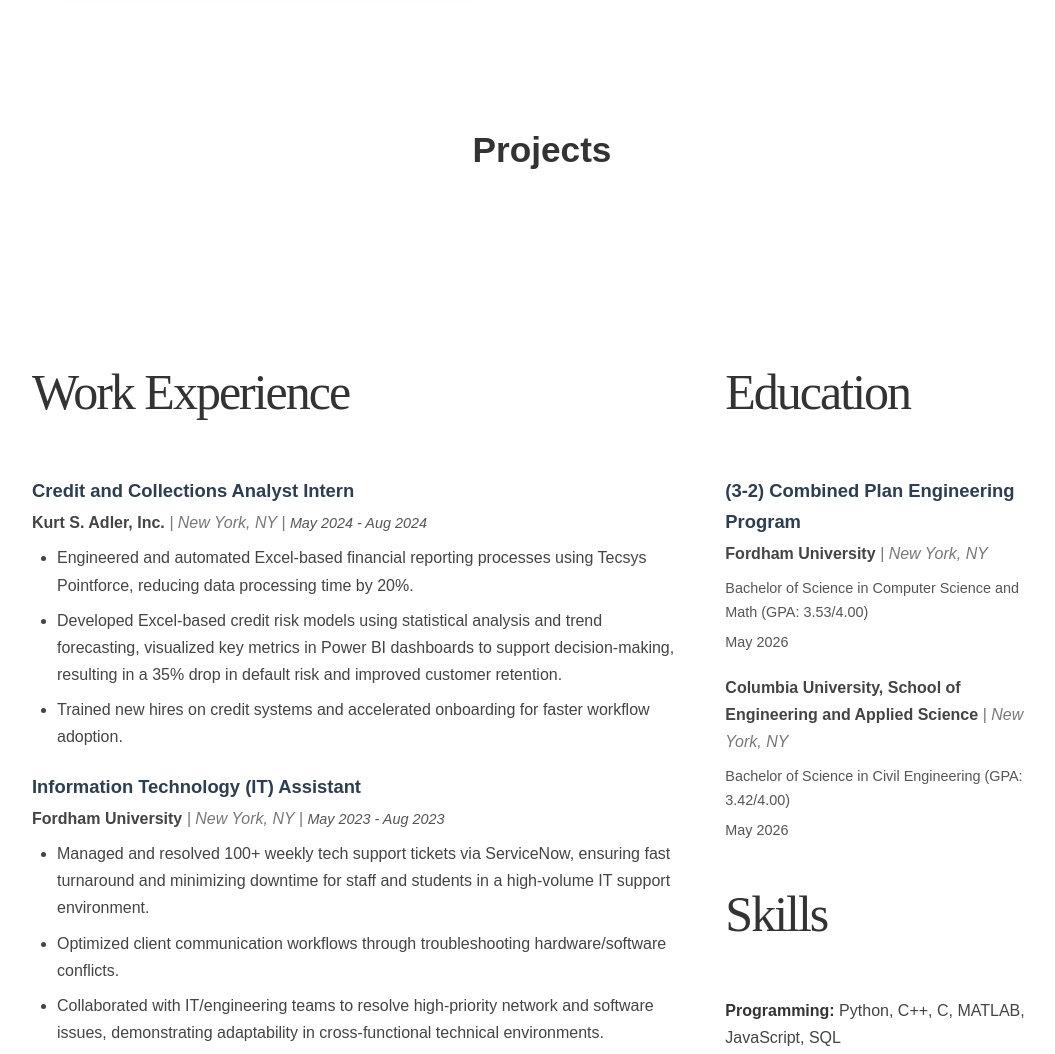
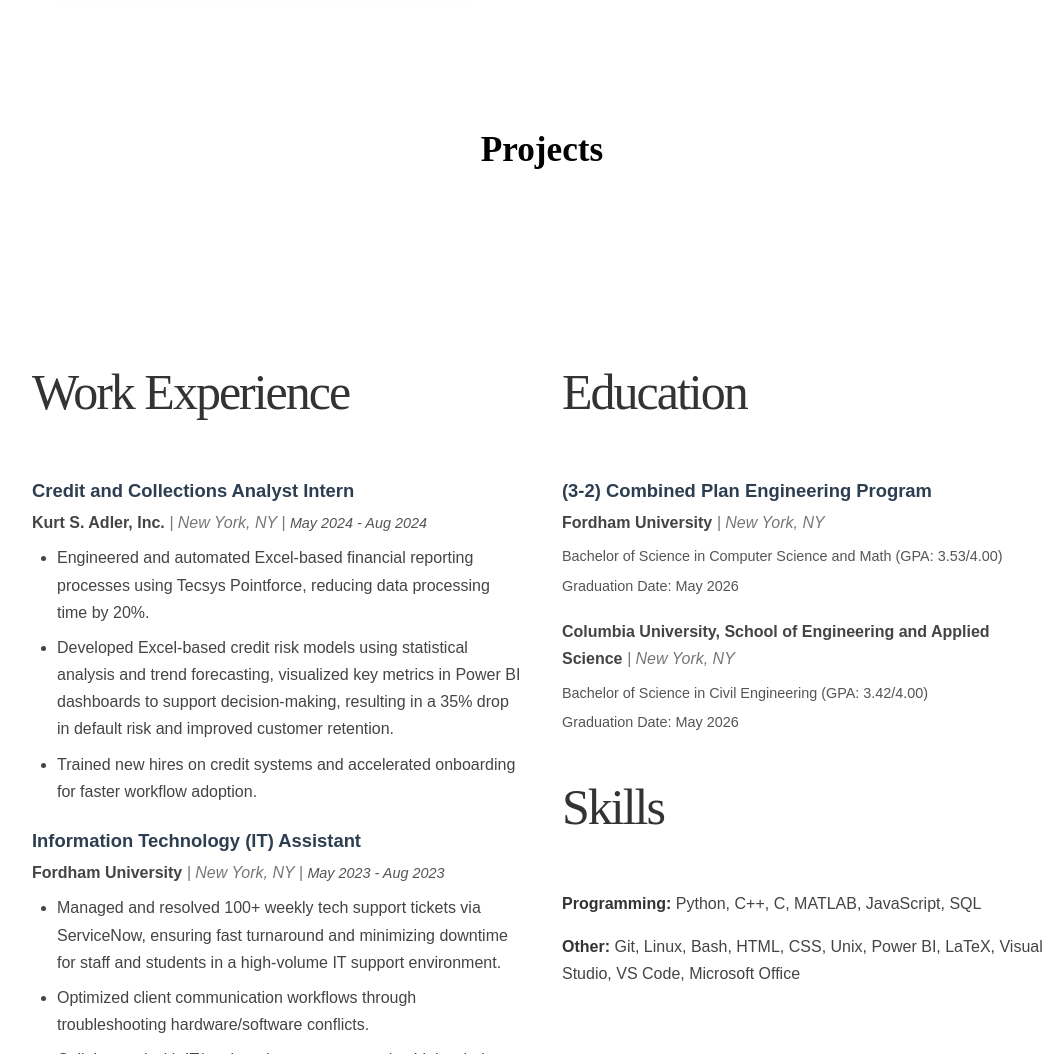
Before and after one commit to PhuxWil/phuxwil.github.io, a plain HTML site: page index.html in a window 1280 px wide. Shown: the part 780-1834 px from the top of the page, without its empty margins (98-1153 px from the left). Drawn offline with Linux system fonts and the light colour scheme.

Commit message:
minor fixes

```diff
--- a/index.html
+++ b/index.html
@@ -100,12 +100,12 @@
                     <h3>(3-2) Combined Plan Engineering Program</h3>
                     <p class="institution"><strong>Fordham University</strong> | New York, NY</p>
                     <p class="degree">Bachelor of Science in Computer Science and Math (GPA: 3.53/4.00)</p>
-                    <p class="date">May 2026</p>
+                    <p class="date">Graduation Date: May 2026</p>
                 </div>
                 <div class="education-entry">
                     <p class="institution"><strong>Columbia University, School of Engineering and Applied Science</strong> | New York, NY</p>
                     <p class="degree">Bachelor of Science in Civil Engineering (GPA: 3.42/4.00)</p>
-                    <p class="date">May 2026</p>
+                    <p class="date">Graduation Date: May 2026</p>
                 </div>
             </section>
 
--- a/styles.css
+++ b/styles.css
@@ -22,7 +22,7 @@ body {
 
 h1, h2, h3 {
     margin-bottom: 1rem;
-    color: #333; /* Default heading color */
+    color: #000000; /* Default heading color */
 }
 
 /* General heading sizes, can be overridden */
@@ -32,7 +32,7 @@ h3 { font-size: 1.5rem; }
 
 p {
     margin-bottom: 1rem;
-    color: #555; /* Default paragraph color */
+    color: #000000; /* Default paragraph color */
 }
 
 a {
@@ -112,8 +112,9 @@ img {
 
 /* Projects Section */
 #projects {
+    font-family: 'Arthemysdisplay', 'sans-serif';
     padding: 60px 0;
-    background-color: #fff;
+    background-color: #ffffff;
 }
 
 .project-list {
@@ -183,7 +184,7 @@ img {
 }
 
 .resume-main-column { /* For Experience */
-    flex: 2; /* Takes up 2/3 of the space */
+    flex: 1; /* Takes up 2/3 of the space */
     min-width: 300px; /* Minimum width before wrapping or shrinking too much */
 }
 
```
